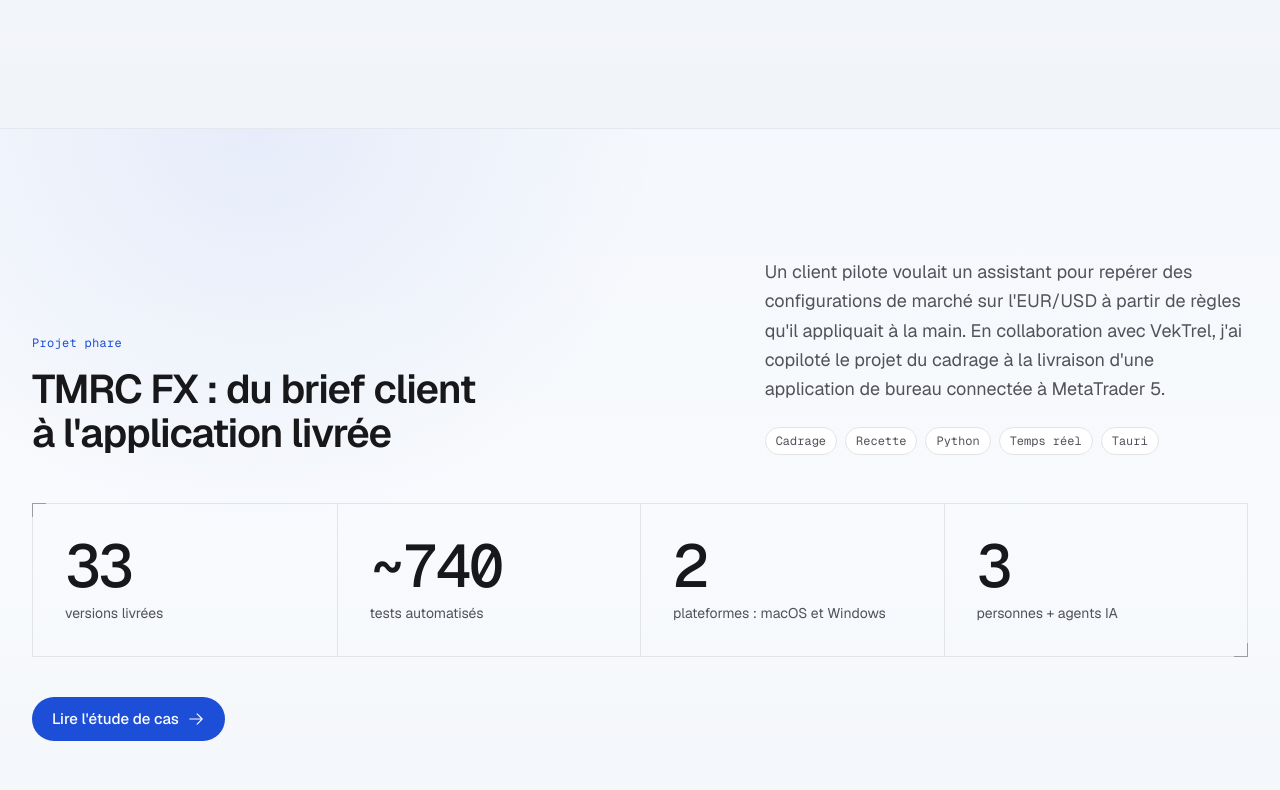
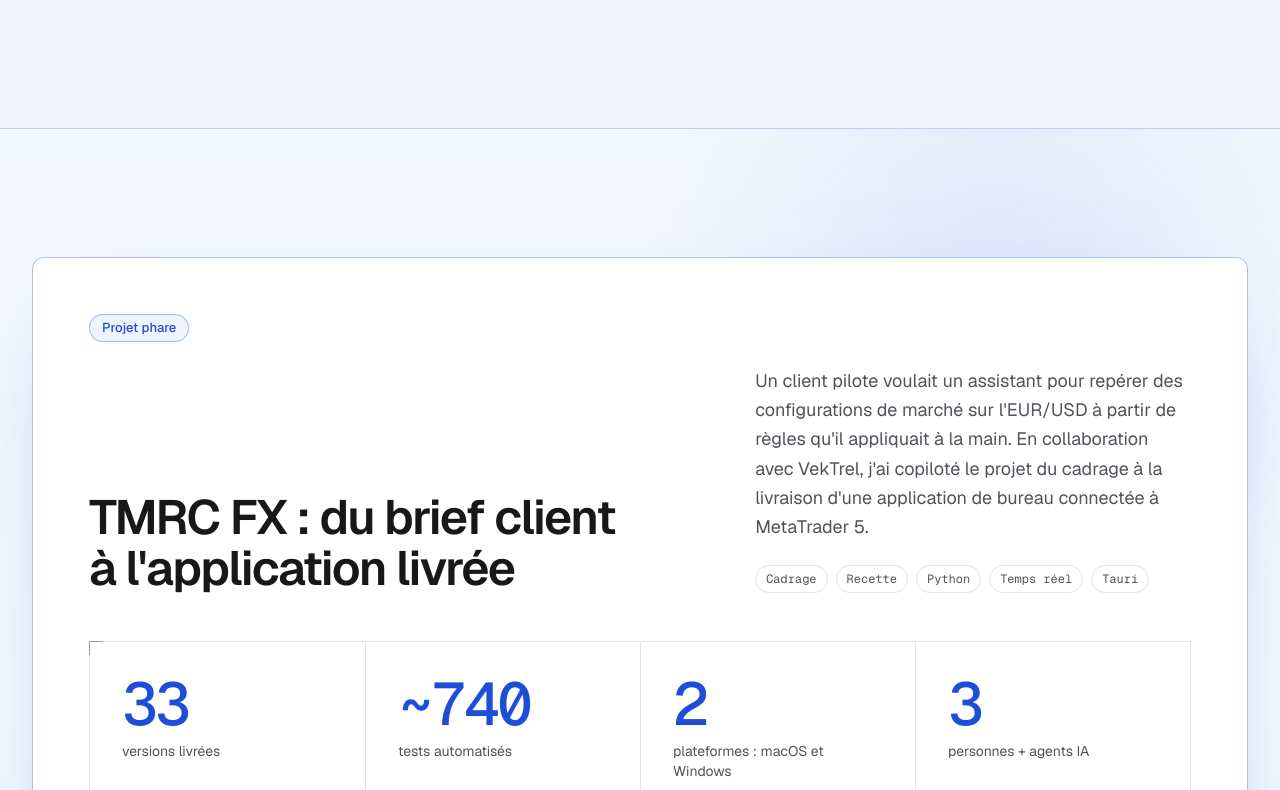
Before and after one commit to jmpbusiness2023-commits/portfolio, a Next.js app: page / in a window 1280 px wide. Shown: the part 2090-2880 px from the top of the page. Built offline with nearby package versions, Linux system fonts and the light colour scheme.

Commit message:
Point 9 : TMRC FX mis en avant comme projet phare (badge, bande lumineuse, grande carte, chiffres en bleu)

```diff
--- a/app/globals.css
+++ b/app/globals.css
@@ -25,6 +25,10 @@
   --band-halo:
     radial-gradient(circle at 20% 0%, rgba(29, 78, 216, 0.07), transparent 32%),
     linear-gradient(180deg, #f5f8fc 0%, #f8fafd 56%, #f3f6fa 100%);
+  --accent-border-strong: rgb(29 78 216 / 0.35);
+  --band-flagship:
+    radial-gradient(circle at 78% 18%, rgba(29, 78, 216, 0.1), transparent 28%),
+    linear-gradient(180deg, #f3f7fe 0%, #f8fafd 60%, #f2f6fc 100%);
 }
 
 /* Thème sombre : palette de l'ancien portfolio (bleu nuit, halos bleus). */
@@ -54,6 +58,11 @@
     --band-a-shadow: inset 0 1px 0 rgba(255, 255, 255, 0.035);
     --band-b: linear-gradient(180deg, #050816 0%, #09131f 50%, #060a13 100%);
     --band-halo:
+      radial-gradient(circle at 20% 0%, rgba(59, 130, 246, 0.14), transparent 32%),
+      linear-gradient(180deg, #07101c 0%, #0b1220 56%, #070a12 100%);
+    --accent-border-strong: rgb(96 165 250 / 0.35);
+    --band-flagship:
+      radial-gradient(circle at 78% 18%, rgba(96, 165, 250, 0.18), transparent 28%),
       radial-gradient(circle at 20% 0%, rgba(59, 130, 246, 0.14), transparent 32%),
       linear-gradient(180deg, #07101c 0%, #0b1220 56%, #070a12 100%);
   }
@@ -86,6 +95,11 @@
   --band-halo:
     radial-gradient(circle at 20% 0%, rgba(59, 130, 246, 0.14), transparent 32%),
     linear-gradient(180deg, #07101c 0%, #0b1220 56%, #070a12 100%);
+  --accent-border-strong: rgb(96 165 250 / 0.35);
+  --band-flagship:
+    radial-gradient(circle at 78% 18%, rgba(96, 165, 250, 0.18), transparent 28%),
+    radial-gradient(circle at 20% 0%, rgba(59, 130, 246, 0.14), transparent 32%),
+    linear-gradient(180deg, #07101c 0%, #0b1220 56%, #070a12 100%);
 }
 
 @theme inline {
@@ -101,6 +115,7 @@
   --color-accent-fg: var(--accent-fg);
   --color-accent-soft: var(--accent-soft);
   --color-accent-border: var(--accent-border);
+  --color-accent-border-strong: var(--accent-border-strong);
   --font-sans: var(--font-geist-sans);
   --font-mono: var(--font-geist-mono);
 }
@@ -180,6 +195,26 @@ body::before {
 .band-halo {
   background: var(--band-halo);
   border-block: 1px solid var(--band-a-border);
+}
+
+.band-flagship {
+  background: var(--band-flagship);
+  border-block: 1px solid var(--accent-border);
+}
+
+/* Badge « Projet phare » : seul petit libellé de ce type sur l'accueil */
+.badge {
+  display: inline-flex;
+  align-items: center;
+  gap: 0.375rem;
+  padding: 0.3125rem 0.75rem;
+  border: 1px solid var(--accent-border-strong);
+  border-radius: 999px;
+  background: var(--accent-soft);
+  color: var(--accent);
+  font-size: 0.8125rem;
+  font-weight: 500;
+  line-height: 1.2;
 }
 
 /* Pages d'étude de cas : même alternance de bandes */
--- a/components/home.tsx
+++ b/components/home.tsx
@@ -153,11 +153,18 @@ function TrackBlock({
 
 export function TmrcFeature() {
   return (
-    <section id="tmrc-fx" className="band-halo">
+    <section id="tmrc-fx" className="band-flagship">
       <div className="container-site py-24 md:py-32">
-        <div className="grid gap-8 md:grid-cols-12 md:items-end md:gap-10">
-          <SectionHeading eyebrow={tmrcFeature.eyebrow} title={tmrcFeature.heading} className="md:col-span-7" />
-          <div className="space-y-6 md:col-span-5" data-reveal>
+        <div
+          className="rounded-[12px] border border-accent-border-strong bg-surface p-7 shadow-[0_40px_100px_-50px_rgba(37,99,235,0.55)] md:p-14"
+          data-reveal
+        >
+          <span className="badge">{tmrcFeature.eyebrow}</span>
+          <div className="mt-6 grid gap-8 md:grid-cols-12 md:items-end md:gap-10">
+            <h2 className="text-3xl leading-[1.05] font-semibold tracking-[-0.03em] text-balance md:col-span-7 md:text-5xl">
+              {tmrcFeature.heading}
+            </h2>
+            <div className="space-y-6 md:col-span-5">
               <p className="text-lg leading-relaxed text-muted text-pretty">{tmrcFeature.context}</p>
               <TagList tags={tmrcFeature.tags} label="Thèmes du projet" />
             </div>
@@ -165,11 +172,12 @@ export function TmrcFeature() {
           <div className="mt-12">
             <StatsBand />
           </div>
-        <div className="mt-10" data-reveal>
+          <div className="mt-10">
             <Link href={tmrcFeature.cta.href} className="btn btn-primary">
               {tmrcFeature.cta.label}
               <ArrowRightIcon size={18} className="btn-arrow" aria-hidden />
             </Link>
+          </div>
         </div>
       </div>
     </section>
@@ -391,11 +399,14 @@ export function UseCases() {
 
         <Link
           href={`/use-cases/${tmrcCase.slug}`}
-          className="card card-hover group mt-12 grid gap-6 p-7 md:grid-cols-12 md:items-center md:p-10"
+          className="card card-hover group mt-12 grid gap-6 border-accent-border-strong p-7 md:grid-cols-12 md:items-center md:p-10"
           data-reveal
         >
           <div className="md:col-span-9">
+            <div className="flex flex-wrap items-center gap-3">
+              <span className="badge">{tmrcFeature.eyebrow}</span>
               <p className="font-mono text-xs text-muted">{useCases.tmrcLabel}</p>
+            </div>
             <h3 className="mt-3 text-2xl font-semibold tracking-tight md:text-3xl">{tmrcCase.title}</h3>
             <p className="mt-3 max-w-2xl leading-relaxed text-muted text-pretty">{tmrcCase.challenge}</p>
           </div>
--- a/components/ui.tsx
+++ b/components/ui.tsx
@@ -36,7 +36,7 @@ export function StatsBand() {
           } ${i === 2 ? "lg:border-l" : ""}`}
         >
           <dt className="order-2 text-sm leading-snug text-muted">{stat.label}</dt>
-          <dd className="order-1 font-mono text-5xl font-medium tracking-tighter tabular-nums md:text-6xl">
+          <dd className="order-1 font-mono text-5xl font-medium tracking-tighter text-accent tabular-nums md:text-6xl">
             {stat.value}
           </dd>
         </div>
```
Lines whose indentation alone changed are shown as unchanged.
